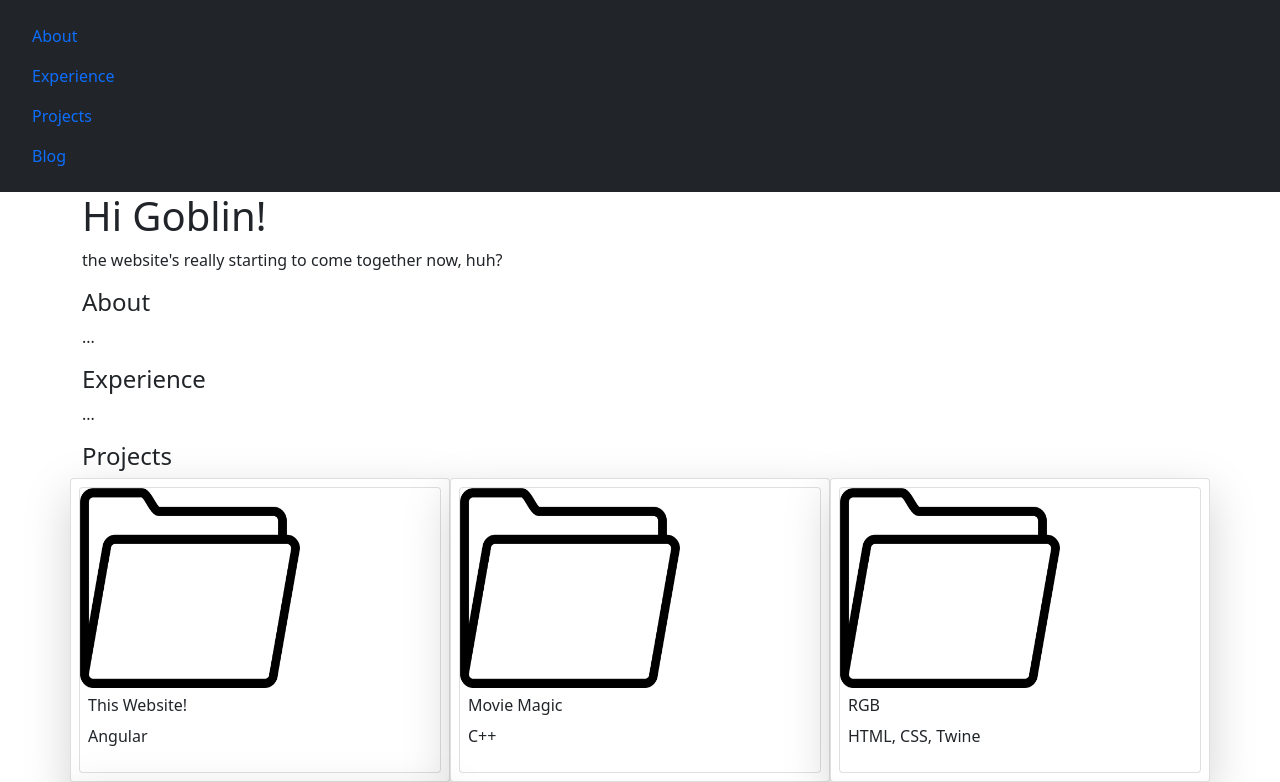
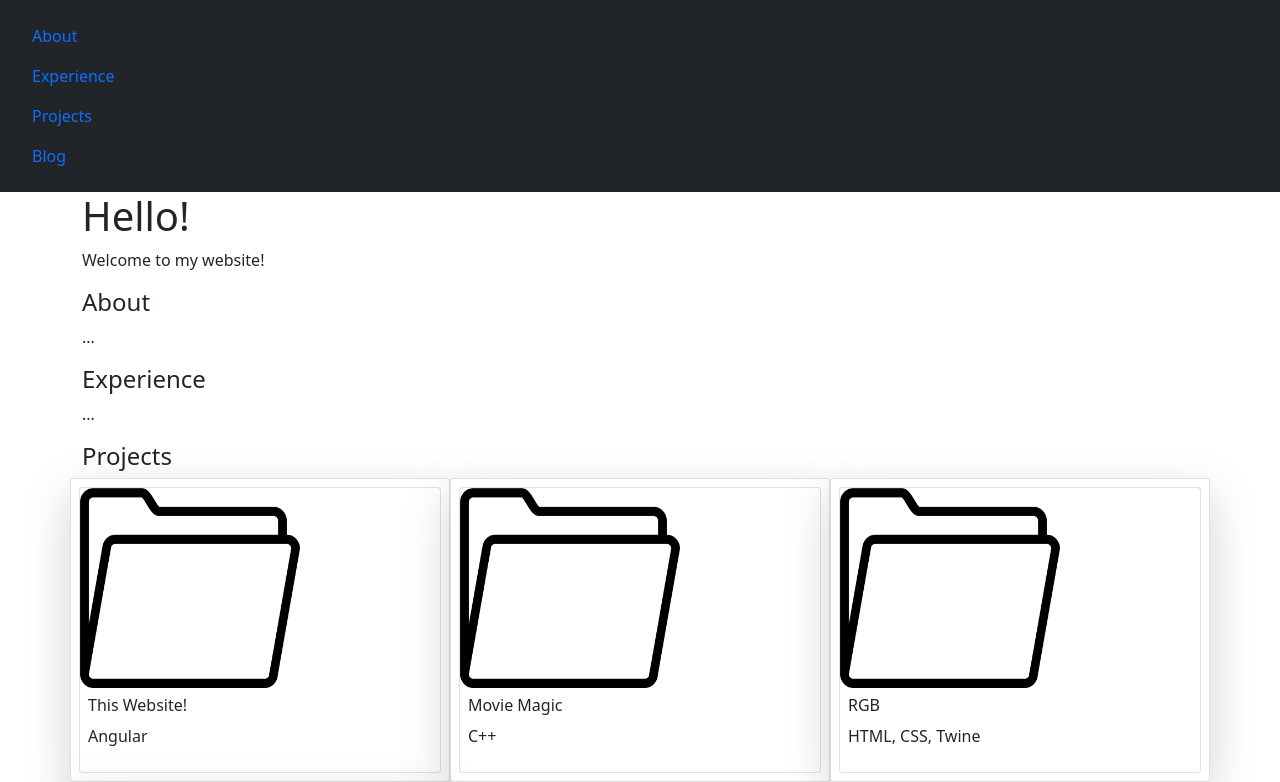
Before and after one commit to hunteruman/PersonalWebsite, an Angular app in the folder ClientApp/: page / in a window 1280 px wide. Shown: the top 782 px of the page. Built offline with nearby package versions, Linux system fonts and the light colour scheme.

Commit message:
Updated Landing Page

```diff
--- a/ClientApp/src/app/home/home.component.html
+++ b/ClientApp/src/app/home/home.component.html
@@ -1,5 +1,5 @@
-<h1>Hi Goblin!</h1>
-<p>the website's really starting to come together now, huh?</p>
+<h1>Hello!</h1>
+<p>Welcome to my website!</p>
 <div data-bs-spy="scroll" data-bs-target="#nav-menu" data-bs-offset="0" data-bs-smooth-scroll="true" class="scrollspy-example" tabindex="0">
   <h4 id="about">About</h4>
   <p>...</p>
--- a/ClientApp/src/app/home/project/project-list/project-list.component.ts
+++ b/ClientApp/src/app/home/project/project-list/project-list.component.ts
@@ -10,7 +10,7 @@ import { IProject } from '../IProject.interface';
 })
 export class ProjectListComponent implements OnInit {
 
-  Projects: Array<IProject>
+  Projects: Array<IProject>;
 
   constructor(private portfolioService: PortfolioService) { }
 
```
